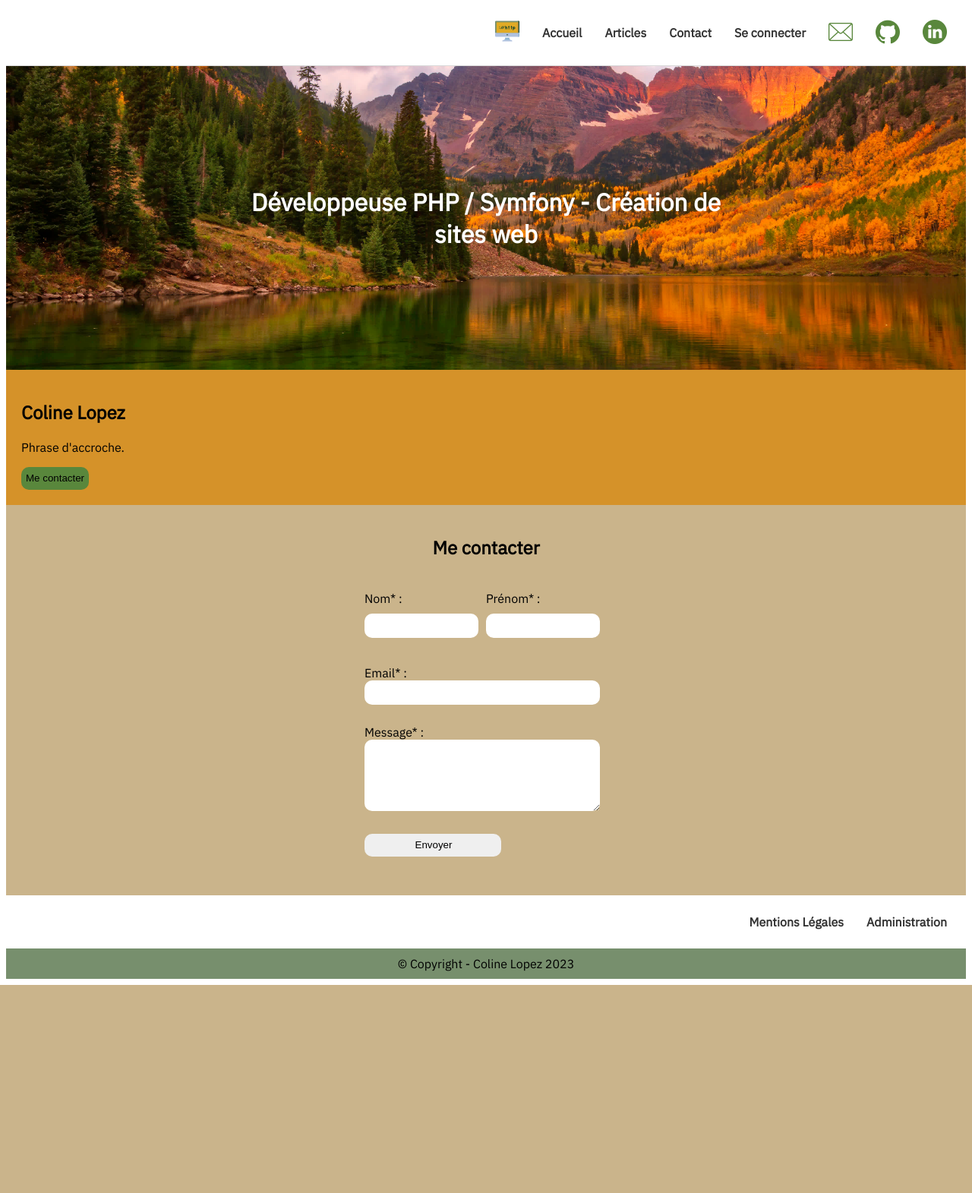
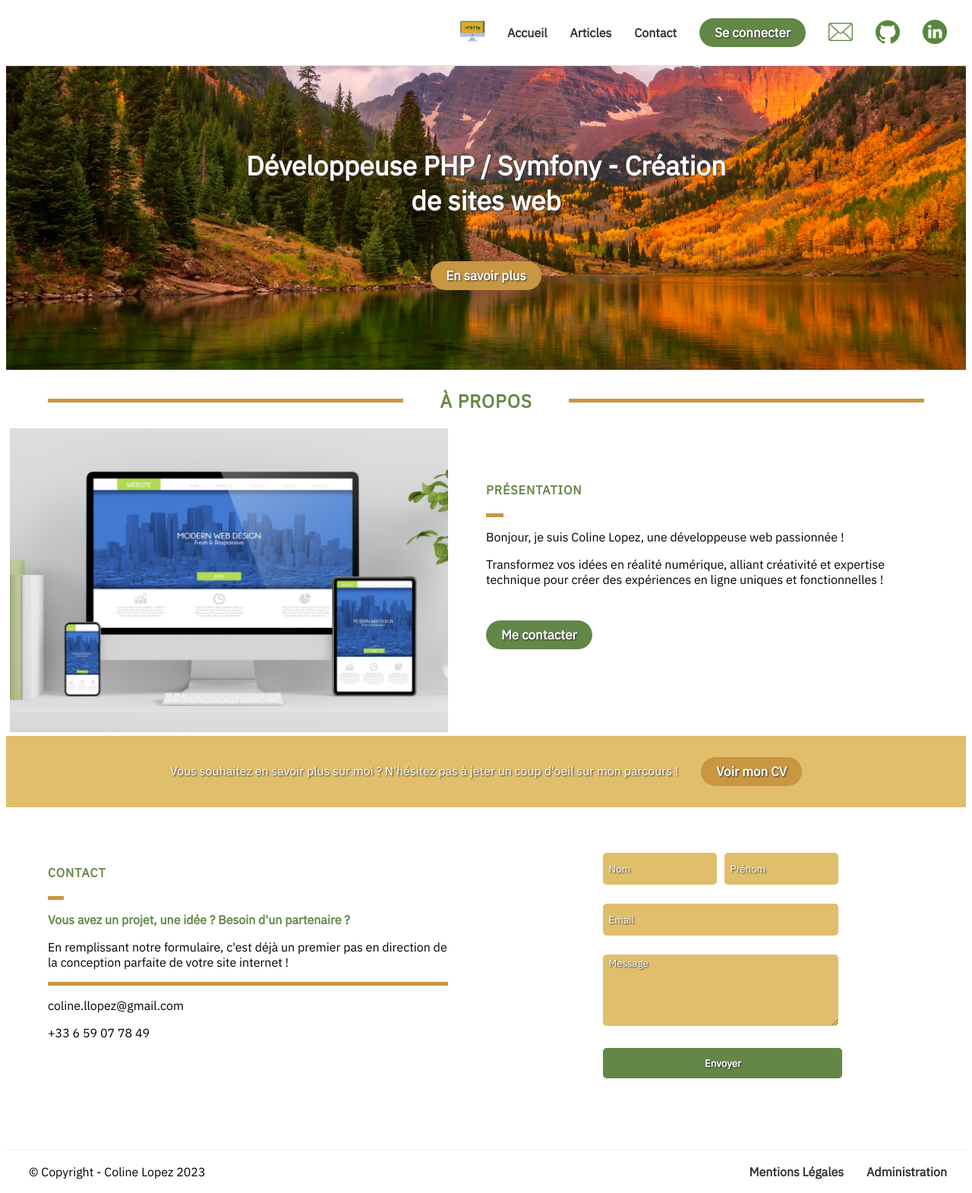
Before and after one commit to ColineLopez/OpenClassrooms_Project_5_MyWebsite, a PHP site: page / in a window 1280 px wide. Shown: the whole page at 76% size. Before the commit the page ends 1297 px from the top, so only its background shows below. Run offline with PHP 8.4, Linux system fonts and the light colour scheme.

Commit message:
CSS work

```diff
--- a/index.php
+++ b/index.php
@@ -60,7 +60,7 @@ use MyWebsite\Controllers\User\AdminOperation\AdminOperation;
 			(new SignIn())->signin();
 		} elseif ($_GET['action'] === 'signInOperation') {
 			(new SignInOperation())->execute($_POST);
-			session_start();
+			// session_start();
 		} elseif ($_GET['action'] === 'signup') {
 			(new SignUp())->signup();
 		} elseif ($_GET['action'] === 'signUpOperation') {
@@ -69,7 +69,7 @@ use MyWebsite\Controllers\User\AdminOperation\AdminOperation;
 			(new Admin())->admin();
 		} elseif ($_GET['action'] === 'adminOperation') {
 			(new AdminOperation())->execute($_POST);
-			session_start();
+			// session_start();
 		} elseif ($_GET['action'] === 'logout') {
 			session_destroy();
 			header('Location: index.php');
--- a/src/model/post.php
+++ b/src/model/post.php
@@ -36,6 +36,7 @@ class PostRepository
 		$post->chapo = $row['chapo'];
 		$post->author = $row['name'];
 		$post->authorID = $row['authorID'];
+		$post->image = $row['image'];
 
 		return $post;
 	}
@@ -56,6 +57,7 @@ class PostRepository
 			$post->chapo = $row['chapo'];
 			$post->author = $row['name'];
 			$post->authorID = $row['authorID'];
+			$post->image = $row['image'];
 
 			$posts[] = $post;
 		}
--- a/style/style.css
+++ b/style/style.css
@@ -1,3 +1,7 @@
+a {
+  text-decoration: none;
+}
+
 nav{
   margin:0;
   padding:0;
@@ -16,9 +20,15 @@ nav ul, footer ul{
 /*  font-size: 20px;*/
 }
 
-nav li, footer li{
+nav li{
   list-style-type:none;
   margin:15px;
+}
+
+footer li{
+  list-style-type:none;
+  margin-left:15px;
+  margin-right:15px;
 }
 
 nav a, footer a{
@@ -32,6 +42,28 @@ nav a:hover, footer a:hover{
   color:#778F6D;
 }
 
+
+.btn{
+  color:#FFFFFF;
+  border-radius:20px;
+  padding:8px 20px 8px 20px;
+  font-size:17px;
+  font-weight: 600;
+}
+
+.btn-green{
+  background-color:#638746;
+}
+
+.btn-green:hover{
+  background-color:#D59229;
+}
+
+.btn-orange{
+  background-color:#C99642;
+}
+
+
 footer{
 /*  position:absolute;*/
 /*  bottom:0;*/
@@ -44,11 +76,20 @@ footer{
 }
 
 
-#banniere{
+#index-banniere{
 /*  margin:0;*/
   padding:0;
   height: 400px;
   background-image: url(../images/colorado.jpeg);
+  background-size: cover;
+  background-position: center;
+}
+
+#articles-banniere{
+/*  margin:0;*/
+  padding:0;
+  height: 400px;
+  background-image: url(../images/antelope-canyon1.jpg);
   background-size: cover;
   background-position: center;
 }
@@ -60,7 +101,7 @@ body{
 h1{
   text-align: center;
   margin:auto;
-  font-size: 2em;
+  font-size: 2.2em;
   color:#FFFFFF;
 }
 
@@ -98,7 +139,6 @@ button:hover{
   box-shadow: 4px 2px 2px rgba(0,0,0,0.5);
 }
 
-
 form{
   text-align: left;
   width: 320px;
@@ -110,12 +150,12 @@ form input, form textarea{
   width:180px;
   border:none;
   padding-left:8px;
-  border-radius: 10px;
-  margin-bottom:10px;
+  border-radius: 5px;
+  margin-bottom:25px;
+  font-family: 'IBM Plex Sans', sans-serif;
 }
-form input, form button{
-  height:30px;
-
+form input{
+  height:40px;
 }
 form textarea{
   height:90px;
@@ -128,6 +168,19 @@ form button{
   width:50%;
   border:none;
 }
+::placeholder{
+  color:#FFFFFF;
+  text-shadow: 1px 1px 2px #333333;
+}
+.submit{
+  width:315px;
+  height:40px;
+}
+
+.bold{
+  font-weight: 600;
+}
+
 
 .nom_prenom{
   width:140px;
@@ -143,8 +196,11 @@ form button{
 
 .element{
   margin: auto;
-  margin-bottom:10px;
   width:50%;
+}
+
+.element-spaced{
+  padding-left: 30px;
 }
 
 .tenpix{
@@ -157,8 +213,6 @@ section{
   width: 50%;
   height: 400px;
   margin:auto;
-/*  padding: 10px;*/
-/*  border: 3px dashed #1c87c9;*/
   vertical-align: middle;
 }
 
@@ -207,3 +261,105 @@ section{
   box-shadow: 0px 0px 0px rgba(0,0,0,0);
   cursor:pointer;
 }
+
+
+.green{
+  color:#638746;
+}
+
+h2{
+  text-align:center;
+
+}
+
+.uppercase{
+  text-transform: uppercase;
+  letter-spacing: 1px;
+}
+
+
+.lined{
+  padding:0px 48px;
+}
+
+
+.grid-three{
+  display: flex;
+  flex-flow:row;
+  justify-content: center;
+  align-items: center;
+}
+
+hr{
+  flex:1;
+  height:5px;
+  border-width:0;
+  color:#C99642;
+  background-color:#C99642;
+}
+
+
+.big-white{
+  color:#FFFFFF;
+  background-color: #FFFFFF;
+  text-shadow: 1px 1px 2px #333333;
+}
+
+.small-beige{
+  height:2px;
+  border-width:0;
+  color:#FDF7EF;
+  background-color:#FDF7EF;
+}
+
+.short{
+  width:4%;
+  text-align:left;
+  margin-left:0;
+}
+
+.picture{
+  padding:0;
+  height: 400px;
+  background-image: url(../images/dev.png);
+  background-size: cover;
+  background-position: center;
+}
+
+.margin-content{
+  margin:50px;
+}
+
+.corps{
+  padding:5px;
+}
+
+.corps-yellow{
+  background-color:#E0BE6C;
+}
+
+.grid-grow{
+  display:flex;
+  flex-grow: 4;
+  justify-content: center;
+}
+
+.item{
+  padding:15px;
+}
+
+.white-shadow{
+  color:#FFFFFF;
+  text-shadow: 1px 1px 2px #333333;
+}
+
+.news{
+  background-color: #F6F8F5;
+  margin:20px 40px 20px 40px;
+/*  margin-right:40px;*/
+  padding-bottom:10px;
+}
+
+.art-img{
+  width:350px;
+}
--- a/templates/index.php
+++ b/templates/index.php
@@ -1,39 +1,59 @@
 <?php $title = "Coline Lopez - Développeuse"; ?>
 <?php ob_start(); ?>
-<div id="banniere">
+<div id="index-banniere">
     <section>
-        <h1>Développeuse PHP / Symfony - Création de sites web</h1>
+        <h1 class='white-shadow'>Développeuse PHP / Symfony - Création de sites web<br><br><a class='btn btn-orange' href='index.php#apropos'>En savoir plus</a></h1>
     </section>
 </div>
-<div class="corps1">
-    <h2>Coline Lopez</h2>
-    <p>Phrase d'accroche.</p>
-    <div>
-      <button type="button" onclick="window.location.href ='index.php?#contact' ;">Me contacter</button>
+<div class='corps corps-white'>
+    <div class='grid-three'>
+        <hr style='margin-left:50px'>
+        <h2 class='lined uppercase green'>À propos</h2>
+        <hr style='margin-right:50px'>
+    </div>
+    <div class="grid">
+        <div class="element picture">
+        </div>
+        <div class="element vertical-center margin-content">
+            <h4 class='uppercase green'>Présentation</h4>
+            <hr class='short'>
+            <p>Bonjour, je suis Coline Lopez, une développeuse web passionnée !</p>
+            <p>Transformez vos idées en réalité numérique, alliant créativité et expertise technique pour créer des expériences en ligne uniques et fonctionnelles !</p>
+            <br>
+            <p><a href="index.php?#contact" class='btn btn-green white-shadow'>Me contacter</a></p>
         </div>
     </div>
-<div class="corps2">
-    <h2>Me contacter</h2>
+</div>
+<div class='corps corps-yellow'>
+    <div class="grid-grow">
+        <div class='item'><p class='white-shadow'>Vous souhaitez en savoir plus sur moi ? N'hésitez pas à jeter un coup d'oeil sur mon parcours !</p></div>
+        <div class='item'><p><a href='' class='btn btn-orange white-shadow'>Voir mon CV</a></p></div>
+    </div>
+</div>
+<div class="corps corps-white">
+    <div class="grid">
+        <div class="element vertical-center margin-content">
+            <h4 class='uppercase green'>Contact</h4>
+            <hr class='short'>
+            <p class='green'><b>Vous avez un projet, une idée ? Besoin d'un partenaire ?</b></p>
+            <p>En remplissant notre formulaire, c'est déjà un premier pas en direction de la conception parfaite de votre site internet !</p>
+            <hr>
+            <p class='small'>coline.llopez@gmail.com</p>
+            <p class='small'>+33 6 59 07 78 49</p>
+        </div>
+        <div class="element vertical-center margin-content">
                 <form id="contact" action="index.php?action=contactPost" method="POST">
-        <p>
                       <div class="grid">
-            <div class="element">Nom* :</div>
-            <div class="element">Prénom* :</div>
+                        <div class="element"><input class="nom_prenom corps-yellow" type="text" name="lastname" placeholder="Nom" required autocomplete="off"></div>
+                        <div class="element"><input class="nom_prenom corps-yellow" type="text" name="firstname" placeholder="Prénom" required autocomplete="off"></div>
                       </div>
-          <div class="grid">
-            <div class="element"><input class="nom_prenom" type="text" name="lastname" required autocomplete="off"></div>
-            <div class="element"><input class="nom_prenom" type="text" name="firstname" required autocomplete="off"></div>
+                    <div>
+                      <input class="contact corps-yellow" type="email" name="email" placeholder="Email" required>
                     </div>
-        </p>
-        <p>
-          <label for="email">Email* :</label>
-          <input class="contact" type="email" name="email" required>
-        </p>
-        <p>
-          <label for="content">Message* :</label>
-          <textarea class="contact" name="content" required autocomplete="off"></textarea>
-        </p>
-        <p>
+                    <div>
+                      <textarea class="contact corps-yellow" name="content" placeholder="Message" required autocomplete="off"></textarea>
+                    </div>
+                    <div>
                         <?php
                             if(isset($_GET['err']))
                                 {
@@ -46,11 +66,13 @@
                                 echo $message;
                             };
                         ?>
-        </p>
-        <p>
-          <input type="submit" value="Envoyer">
-        </p>
+                    </div>
+                    <div>
+                      <input class="submit btn-green white-shadow bold" type="submit" value="Envoyer">
+                    </div>
                 </form>
+        </div>
+    </div>
 </div>
 <?php $content = ob_get_clean(); ?>
 <?php require('templates/layout.php'); ?>
--- a/templates/layout.php
+++ b/templates/layout.php
@@ -10,8 +10,8 @@
   	<link href="https://fonts.googleapis.com/css2?family=IBM+Plex+Sans&display=swap" rel="stylesheet">
   </head>
   <body>
-    <nav>
-      <ul>
+    <nav class='hover-underline-menu' data-menu-underline-from-center>
+      <ul class='menu'>
         <li id="logo"><a href="index.php"><img class="header-logosize" src="images/logo.png" alt="logo"></a></li>
         <li><a href="index.php">Accueil</a></li>
         <li><a href="index.php?action=articles">Articles</a></li>
@@ -31,7 +31,7 @@
         <?php
         } else {
         ?>
-        <li><a href="index.php?action=signin">Se connecter</a></li>
+        <li><a class='btn btn-green white-shadow' href="index.php?action=signin">Se connecter</a></li>
         <?php
         }
         ?>
@@ -42,12 +42,15 @@
     </nav>
    	<?= $content ?>
     <footer>
-      <ul>
-        <li><a href="index.php?action=terms">Mentions Légales</a></li>
-        <li><a href="index.php?action=admin">Administration</a></li>
-      </ul>
-      <div class="footer-container">
-        © Copyright - Coline Lopez 2023
+      <hr class='small-beige'>
+      <div class='grid'>
+        <div class="element element-spaced">© Copyright - Coline Lopez 2023</div>
+        <div class="element">
+          <ul>
+            <li><a href="index.php?action=terms">Mentions Légales</a></li>
+            <li><a href="index.php?action=admin">Administration</a></li>
+          </ul>
+        </div>
       </div>
     </footer>
   </body>
```
Also changed, not shown: templates/articles.php (+39 -13 lines), images/Logo Coline Blog.png (added), images/antelope-canyon-457495.jpg (added), images/antelope-canyon1.jpg (added), images/dev.png (added), images/image3.jpg (added), 2 other files. Lines whose indentation alone changed are shown as unchanged.
